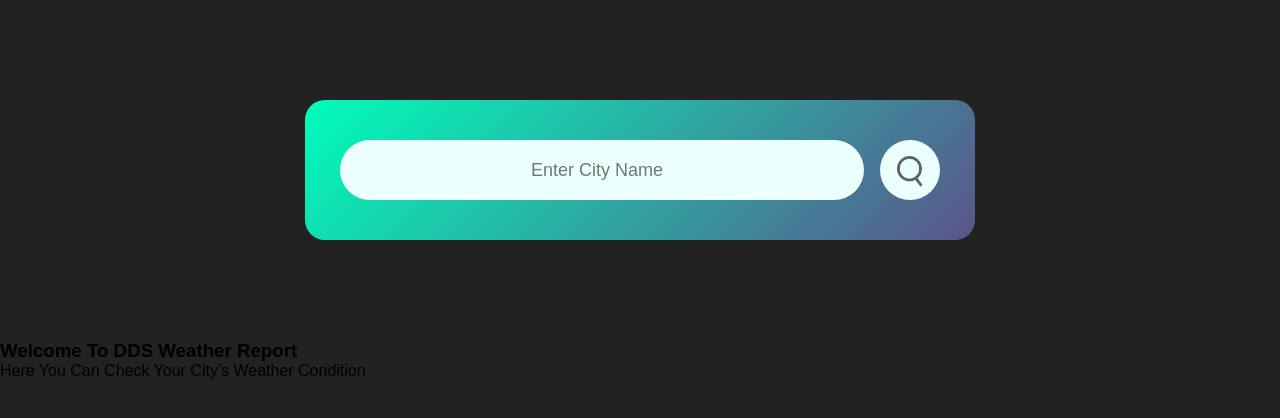
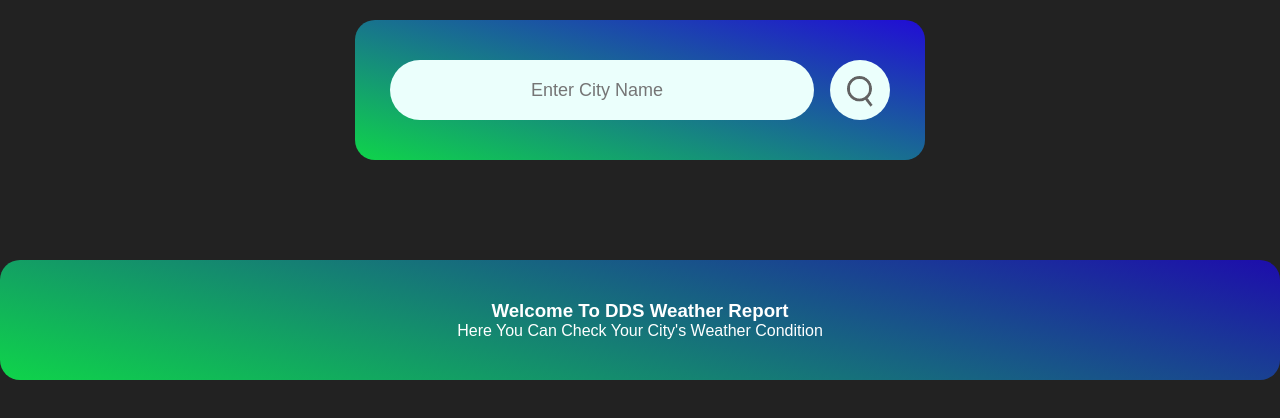
Before and after one commit to DDSWEB/weather, a plain HTML site: page index.html in a window 1280 px wide. Drawn offline with Linux system fonts and the light colour scheme.

Commit message:
added update css

```diff
--- a/style.css
+++ b/style.css
@@ -9,11 +9,11 @@ body{
     background: #222;
 }
 .card{
-    width: 90%;
-    max-width: 600px;
-    background: linear-gradient(135deg, #00feba, #5b548a);
+    max-width: 500px;
+    width: 80%;
+    background: linear-gradient(15deg, #0fd44a, #210dd5);
     color: #fff;
-    margin: 100px auto ;
+    margin: 20px auto ;
     border-radius: 20px;
     padding: 40px 35px;
     text-align: center;
@@ -36,6 +36,19 @@ body{
     margin-right: 16px;
     font-size: 18px;
     text-align: center;
+
+}
+.msg{
+    display: grid;
+    justify-content: center;
+    align-items: center;
+    color: white;
+    background: linear-gradient(15deg, #0fd44a, #1d0dac);
+    margin: 100px auto ;
+    border-radius: 20px;
+    padding: 40px 35px;
+    text-align: center;
+
 
 }
 
```
